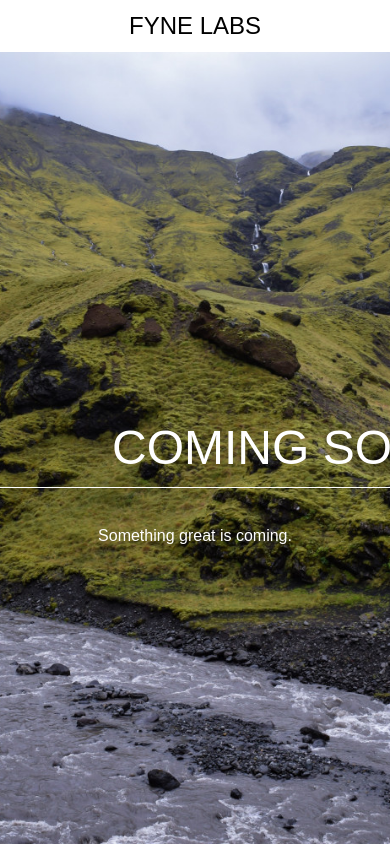
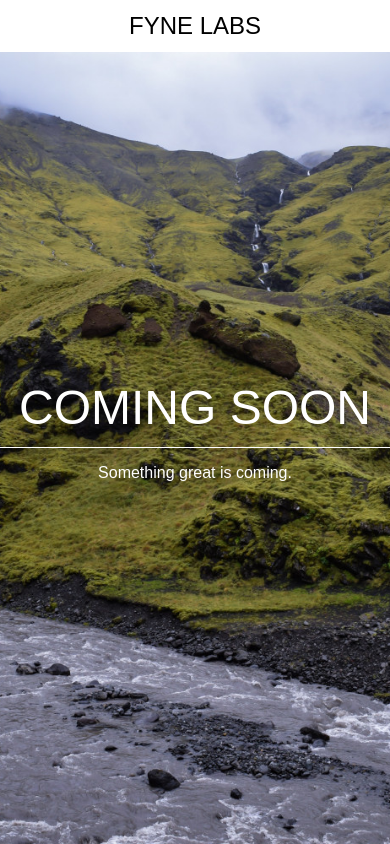
Before and after one commit to fyne-io/labs, a plain HTML site: page index.html in a window 390 px wide. Drawn offline with Linux system fonts and the light colour scheme.

Commit message:
Fit better on small screens

```diff
--- a/style.css
+++ b/style.css
@@ -37,7 +37,7 @@ div.soon {
 div.soon h2 {
     border-bottom: 1px solid white;
     width: 12em;
-    max-width: 100%:
+    max-width: 100%;
     margin: 0 auto;
 
     padding-bottom: 0.25em;
```
